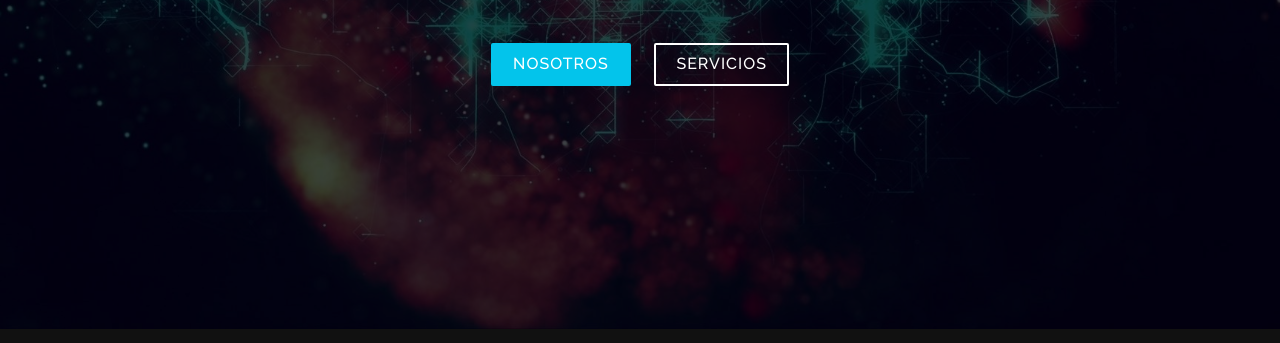
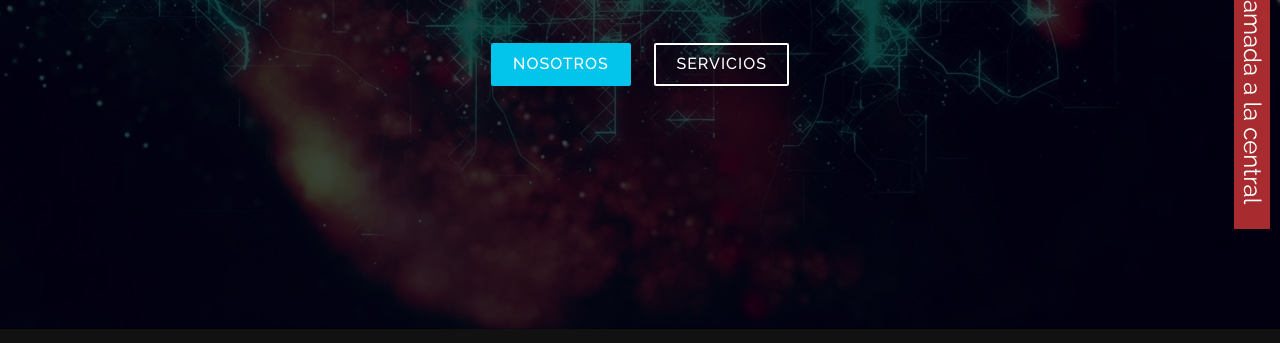
Before and after one commit to pereyradaniel/demosrtc, a website: page index.html in a window 1280 px wide. Shown: the part 471-814 px from the top of the page. Drawn offline with nearby package versions, Linux system fonts and the light colour scheme.

Commit message:
agregado de botón a la central

```diff
--- a/css/style.css
+++ b/css/style.css
@@ -76,6 +76,23 @@ h1, h2, h3, h4, h5, h6 {
 /*--------------------------------------------------------------
 # Welcome
 --------------------------------------------------------------*/
+.fixed-bottom{
+  position: fixed;
+  bottom: 100px;
+  right: 10px;
+  background-color: rgba(213, 57, 57, 0.79);
+}
+
+.fixed-bottom h3{
+    text-orientation: sideways;
+    writing-mode: vertical-rl;
+    color: white;
+    text-align: center;
+    padding: 15px 5px 5px 5px;
+
+}
+
+
 #hero {
   display: table;
   width: 100%;
--- a/index.html
+++ b/index.html
@@ -67,7 +67,8 @@
       </div>
     </div>
   </section>
-
+ <!-- llamada a la acción -->
+ <div class="fixed-bottom"><a href="https://demos-webrtc.ddns.net/click2call/contact/?callId=886b080d-f46b-4e33-bc02-95149bf44589"><h3>Prueba de llamada a la central</h3></a></div>
   <!--==========================
   Sección de encabezado
   ============================-->
@@ -436,6 +437,9 @@
       </div>
     </div>
   </section>
+  <!-- llamada a la acción -->
+  <div class="sticky-top">Prueba de llamada a la central</div>
+
 
   <!--==========================
   Footer
```
